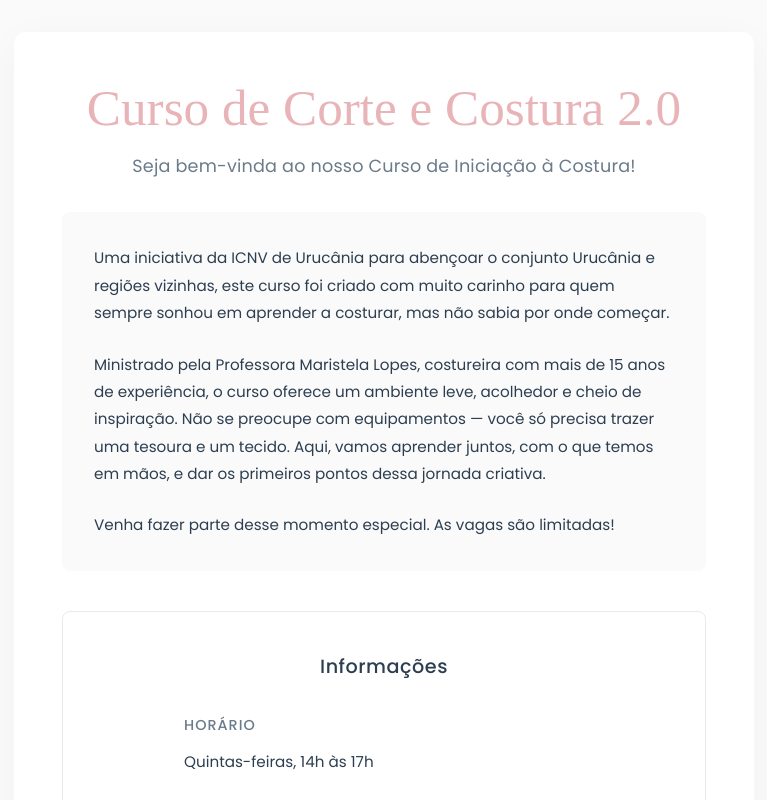
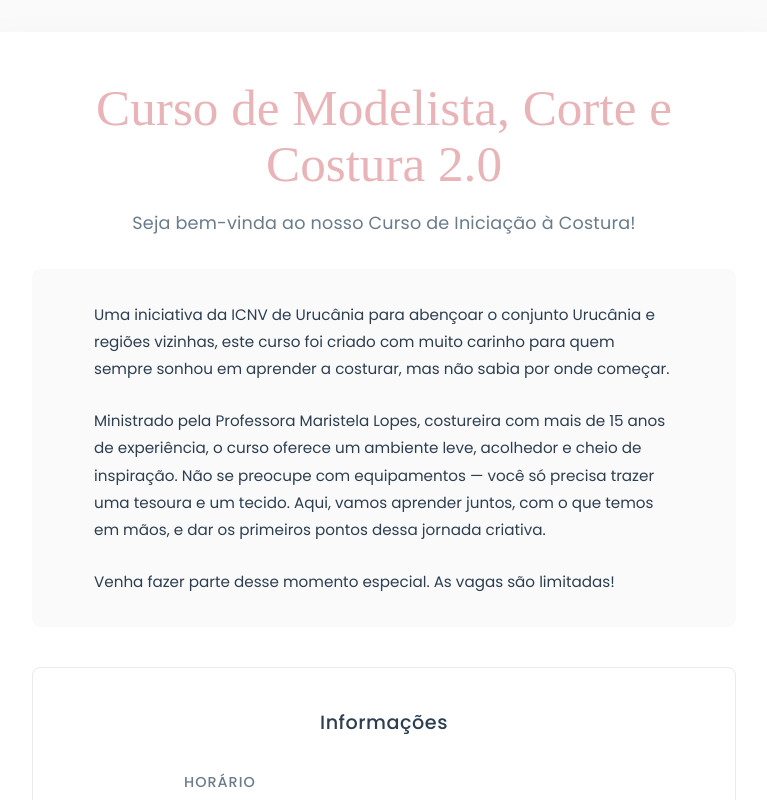
Before and after one commit to rebecaaraujo-dev/formularioCorteCostura, a React (Vite) app: page / in a window 1280 px wide. Shown: the top 800 px of the page, without its empty margins (256-1023 px from the left). Built offline with nearby package versions, Linux system fonts and the light colour scheme; no server answers; the database is empty; a web font is replaced by a local one.

Commit message:
Update Home.jsx

```diff
--- a/src/pages/Home.jsx
+++ b/src/pages/Home.jsx
@@ -33,7 +33,7 @@ function Home() {
 
   return (
     <div className="container">
-      <h1>Curso de Corte e Costura 2.0</h1>
+      <h1>Curso de Modelista, Corte e Costura 2.0</h1>
       <p className="container-info">Seja bem-vinda ao nosso Curso de Iniciação à Costura!</p>
       <div className="course-info">
         <p>Uma iniciativa da ICNV de Urucânia para abençoar o conjunto Urucânia e regiões vizinhas, este curso foi criado com muito carinho para quem sempre sonhou em aprender a costurar, mas não sabia por onde começar.</p>
```
